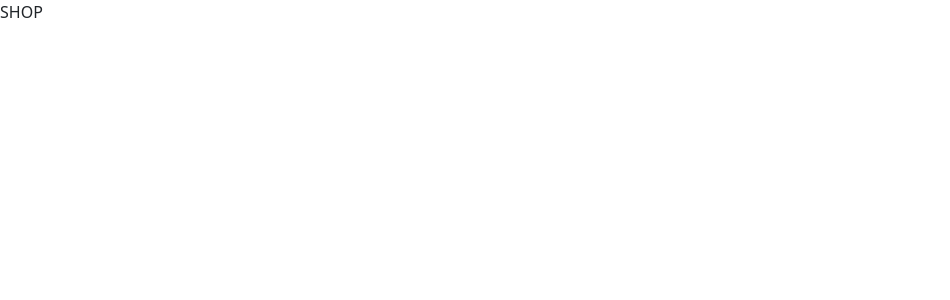
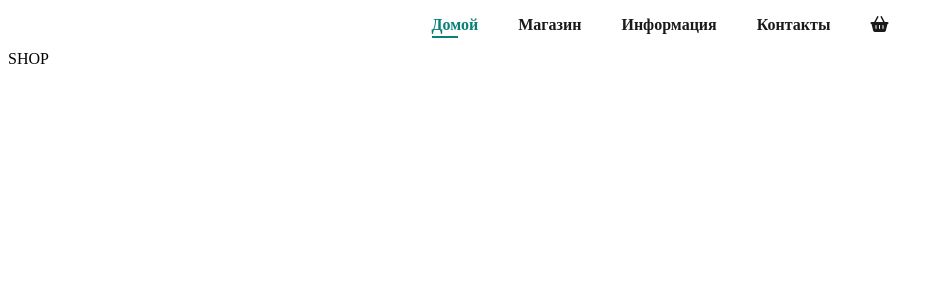
Before and after one commit to 10q4attention/sport-shop, a React (Create React App) app in the folder client/: page / in a window 1280 px wide. Shown: the top 300 px of the page, without its empty margins (0-950 px from the left). Built offline with nearby package versions, Linux system fonts and the light colour scheme.

Commit message:
added navbar

```diff
--- a/client/public/index.html
+++ b/client/public/index.html
@@ -3,17 +3,21 @@
   <head>
     <meta charset="utf-8" />
     <link rel="icon" href="%PUBLIC_URL%/favicon.ico" />
+    <script src="https://kit.fontawesome.com/4ce6f4727b.js" crossorigin="anonymous"></script>
     <meta name="viewport" content="width=device-width, initial-scale=1" />
-    <link
-      rel="stylesheet"
-      href="https://cdn.jsdelivr.net/npm/bootstrap@5.3.2/dist/css/bootstrap.min.css"
-      integrity="sha384-T3c6CoIi6uLrA9TneNEoa7RxnatzjcDSCmG1MXxSR1GAsXEV/Dwwykc2MPK8M2HN"
-      crossorigin="anonymous"
+    <meta name="theme-color" content="#000000" />
+    <meta
+      name="description"
+      content="Web site created using create-react-app"
     />
+    <link rel="apple-touch-icon" href="%PUBLIC_URL%/logo192.png" />
+    <link rel="manifest" href="%PUBLIC_URL%/manifest.json" />
+
     <title>React App</title>
   </head>
   <body>
     <noscript>You need to enable JavaScript to run this app.</noscript>
     <div id="root"></div>
+
   </body>
 </html>
--- a/client/src/App.js
+++ b/client/src/App.js
@@ -1,12 +1,14 @@
 import React from "react";
 import { BrowserRouter } from "react-router-dom";
 import AppRouter from "./components/AppRouter";
+import Navbar from "./components/NavBar";
 
 
 
 const App = () => {
   return (
     <BrowserRouter>
+      <Navbar/>
       <AppRouter/>
     </BrowserRouter>
   )
--- /dev/null
+++ b/client/src/assets/index.css
@@ -0,0 +1,43 @@
+#navbar {
+    display: flex;
+    align-items: center;
+    justify-content: center;
+
+  }
+
+  #navbar li{
+    list-style: none;
+    padding: 0 20px;
+    position: relative;
+  }
+
+  #navbar li a{
+    text-decoration: none;
+    font-size: 16px;
+    font-weight: 600;
+    color: #1a1a1a;
+    transition: 0.3s ease;
+  }
+
+  #navbar li a:hover,
+  #navbar li a.active {
+    color: #088178;
+  }
+
+
+  #navbar li a.active::after,
+  #navbar li a:hover::after{
+    content: "";
+    width: 30%;
+    height: 2px;
+    background: #088178;
+    position: absolute;
+    bottom: -4px;
+    left: 20px;
+  }
+
+
+  #mobile{
+    display: none;
+    align-items: center;
+  }
--- /dev/null
+++ b/client/src/components/NavBar.js
@@ -0,0 +1,48 @@
+import React, {useContext, useState } from 'react';
+import {Context} from "../index"
+import { NavLink } from 'react-router-dom';
+
+
+// const Navbar = () => {
+//     const [active, setActive] = useState('home');
+//     const {user} = useContext(Context)
+
+//     return (
+//         <ul id="navbar">
+//             <li><NavLink to="/" className={({ isActive }) => isActive ? 'active' : ''} onClick={() => setActive('home')}>Домой</NavLink></li>
+//             <li><NavLink to="/shop" className={({ isActive }) => isActive ? 'active' : ''} onClick={() => setActive('shop')}>Магазин</NavLink></li>
+//             <li><NavLink to="/about" id="us" className={({ isActive }) => isActive ? 'active' : ''} onClick={() => setActive('about')}>Информация</NavLink></li>
+//             <li><NavLink to="/contact" className={({ isActive }) => isActive ? 'active' : ''} onClick={() => setActive('contact')}>Контакты</NavLink></li>
+//             <li id="lg-bag"><NavLink to="/cart"><i className="fa-solid fa-basket-shopping"></i></NavLink></li>
+//             <NavLink to="#" id="close"><i className="fa-solid fa-xmark"></i></NavLink>
+//         </ul>
+//     );
+// };
+
+
+const NavBar = () => {
+    const {user} = useContext(Context)
+    return (
+        <div>
+            <ul id="navbar">
+                    <li><a class="active" href="index.html">Домой</a></li>
+                    <li><a href="shop.html">Магазин</a></li>
+                    <li><a id="us" href="about.html">Информация</a></li>
+                    <li><a href="contact.html">Контакты</a></li>
+                    <li id="lg-bag"><a href="cart.html"><i class="fa-solid fa-basket-shopping"></i></a></li>
+                    {/* <a href="#" id="close"><i class="fa-solid fa-xmark"></i></a> */}
+            </ul>
+
+
+            <div id="mobile">
+                <a href="cart.html"><i class="fa-solid fa-basket-shopping"></i></a>
+                <i id="bar" class="fa-solid fa-bars"></i>
+            </div>
+        </div>
+
+
+    )
+}
+
+
+export default NavBar;
--- a/client/src/index.js
+++ b/client/src/index.js
@@ -2,13 +2,17 @@ import React, {createContext} from 'react';
 import ReactDOM from 'react-dom/client';
 import App from './App';
 import UserStore from './store/UserStore';
+import DeviceStore from './store/DeviceStore';
+import './assets/index.css';
+<script src="https://kit.fontawesome.com/4ce6f4727b.js" crossorigin="anonymous"></script>
 
 export const Context = createContext(null)
 
 const root = ReactDOM.createRoot(document.getElementById('root'));
 root.render(
   <Context.Provider value={{
-    user: new UserStore()
+    user: new UserStore(),
+    device: new DeviceStore(),
   }}>
     <App />
   </Context.Provider>,
```
Also changed, not shown: 1 other file (tests, documents, lock files or other folders).
